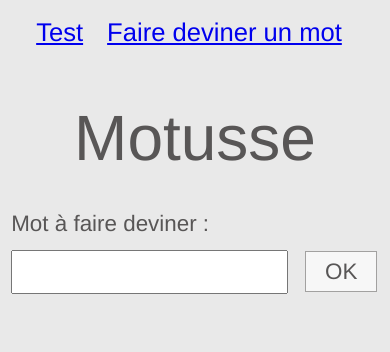
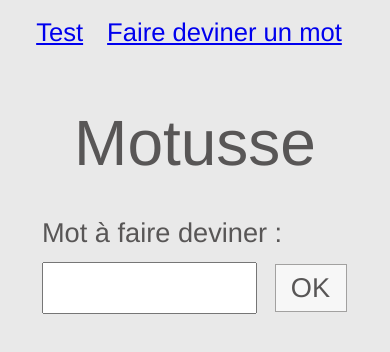
Before and after one commit to galenskap/motusse, a Vue app: page / in a window 390 px wide. Shown: the top 352 px of the page. Built offline with nearby package versions, Linux system fonts and the light colour scheme; a web font is replaced by a local one.

Commit message:
hotfix mobile keyboard keys size

```diff
--- a/src/App.vue
+++ b/src/App.vue
@@ -73,8 +73,8 @@ header {
   }
   header, main {
     max-width: auto;
-    margin: .5em;
-    font-size: 1.4rem;
+    margin: .5em auto;
+    font-size: 1.7rem;
   }
   #app {
     flex-direction: column;
--- a/src/components/Keyboard.vue
+++ b/src/components/Keyboard.vue
@@ -65,7 +65,7 @@ export default {
             </div>
         </div>
 
-        <div class="actions">
+        <div class="actions kbline">
             <div @click="erase" class="button">&#129044;</div>
             <div @click="check" class="button">OK</div>
         </div>
@@ -122,8 +122,8 @@ export default {
     bottom: .5em;
   }
   .keyboard .button {
-    width: 1.8rem;
-    height: 1.8rem;
+    width: 2rem;
+    height: 2rem;
     line-height: 2rem;
     margin: .05rem;
   }
--- a/src/views/WordleView.vue
+++ b/src/views/WordleView.vue
@@ -208,8 +208,8 @@ export default {
     bottom: .5em;
   }
   .hint {
-    width: 1.8rem;
-    height: 1.8rem;
+    width: 2rem;
+    height: 2rem;
     line-height: 2rem;
     margin: .05rem;
   }
```
